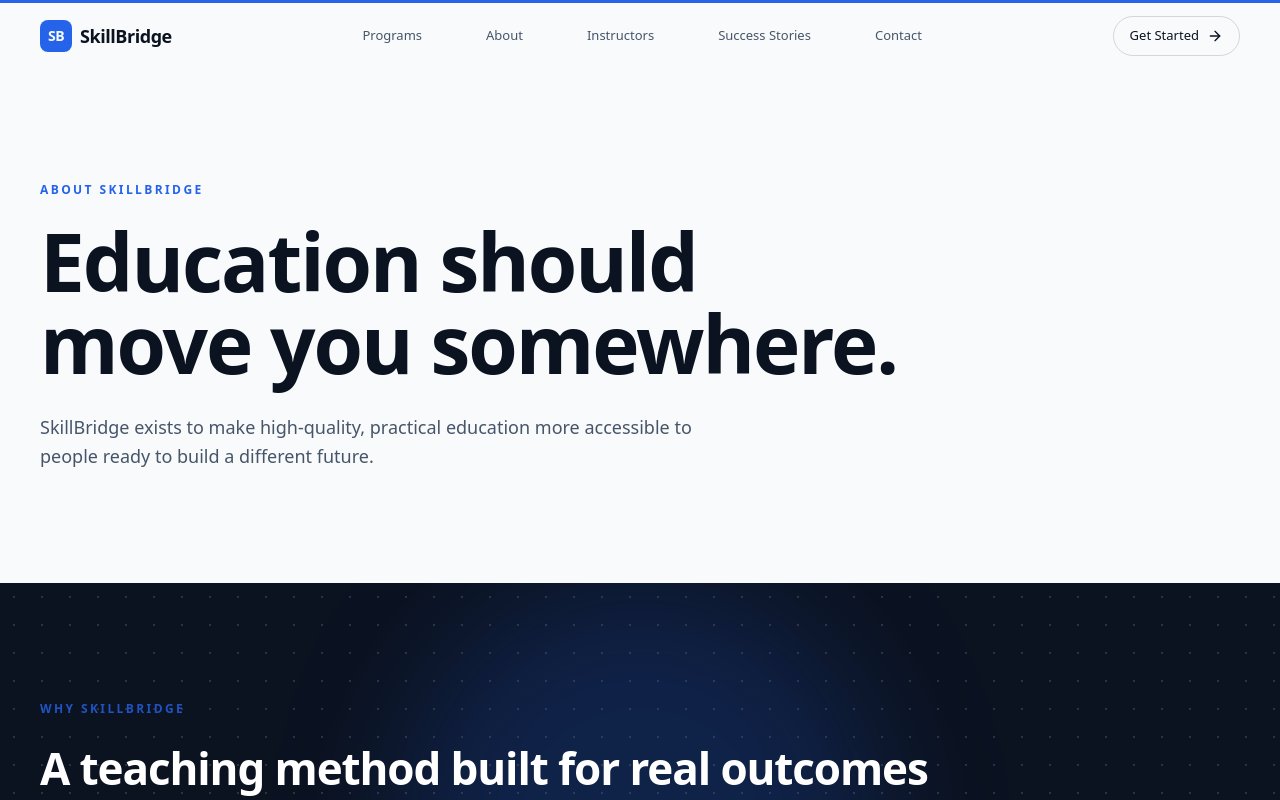
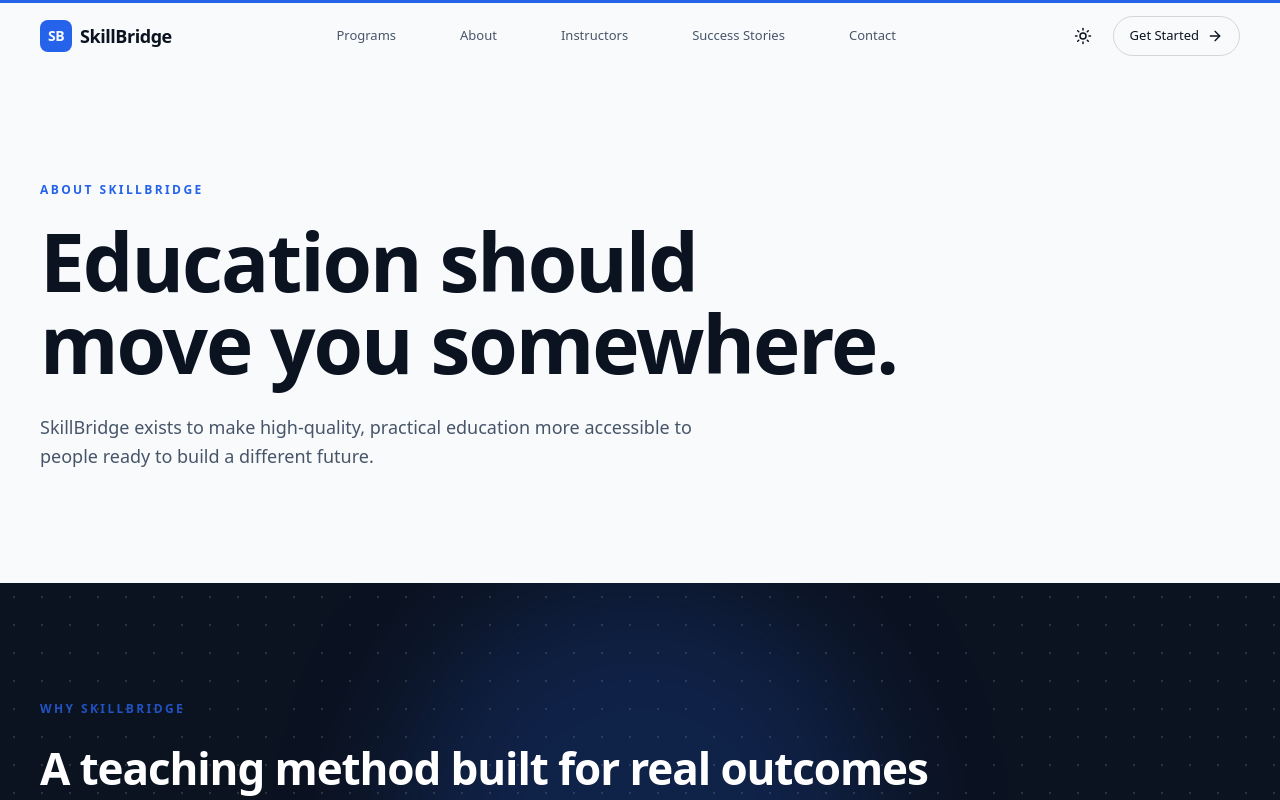
Before and after one commit to SiamIslamSagor/skillbridgee, a Next.js app: page /about in a window 1280 px wide. Shown: the top 800 px of the page. Built offline with nearby package versions, Linux system fonts and the light colour scheme.

Commit message:
added theme switch

```diff
--- a/src/app/globals.css
+++ b/src/app/globals.css
@@ -1,4 +1,6 @@
 @import "tailwindcss";
+
+@custom-variant dark (&:where(.dark, .dark *));
 
 :root {
   --background: #f8fafc;
@@ -14,6 +16,16 @@
   --border: rgba(15, 23, 42, 0.08);
   --border-dark: rgba(248, 250, 252, 0.12);
   --radius: 1rem;
+}
+
+.dark {
+  --background: #0b1220;
+  --foreground: #f8fafc;
+  --surface: #101a2e;
+  --primary: #3b82f6;
+  --muted: #94a3b8;
+  --muted-foreground: #cbd5e1;
+  --border: rgba(248, 250, 252, 0.1);
 }
 
 @theme inline {
@@ -37,6 +49,9 @@ body {
   background: var(--background);
   color: var(--foreground);
   font-feature-settings: "cv11", "ss01";
+  transition:
+    background-color 0.3s ease,
+    color 0.3s ease;
 }
 
 .container-page {
--- a/src/app/layout.tsx
+++ b/src/app/layout.tsx
@@ -1,6 +1,7 @@
 import type { Metadata } from "next";
 import { Geist, Geist_Mono } from "next/font/google";
 import { CustomCursor } from "@/components/motion/custom-cursor";
+import { ThemeProvider, themeInitScript } from "@/lib/theme";
 import "./globals.css";
 
 const geistSans = Geist({
@@ -40,11 +41,17 @@ export default function RootLayout({ children }: LayoutProps<"/">) {
   return (
     <html
       lang="en"
+      suppressHydrationWarning
       className={`${geistSans.variable} ${geistMono.variable} h-full antialiased`}
     >
+      <head>
+        <script dangerouslySetInnerHTML={{ __html: themeInitScript }} />
+      </head>
       <body className="min-h-full flex flex-col">
-        <CustomCursor />
-        {children}
+        <ThemeProvider>
+          <CustomCursor />
+          {children}
+        </ThemeProvider>
       </body>
     </html>
   );
--- a/src/components/layout/navbar.tsx
+++ b/src/components/layout/navbar.tsx
@@ -13,6 +13,7 @@ import { cn } from "@/lib/utils";
 import { navLinks } from "@/lib/data";
 import { Container } from "@/components/ui/container";
 import { Button, IconButton } from "@/components/ui/button";
+import { ThemeToggle } from "@/components/ui/theme-toggle";
 
 const EASE = [0.22, 1, 0.36, 1] as const;
 
@@ -60,20 +61,23 @@ export function Navbar() {
               ))}
             </ul>
 
-            <div className="hidden md:block">
+            <div className="hidden items-center gap-2 md:flex">
+              <ThemeToggle />
               <Button href="/contact" size="sm" variant={"arrow"}>
                 Get Started
               </Button>
             </div>
 
+            <div className="flex items-center gap-2 md:hidden">
+              <ThemeToggle />
               <IconButton
-              className="md:hidden"
                 aria-label="Open menu"
                 aria-expanded={isMobileOpen}
                 onClick={() => setIsMobileOpen(true)}
               >
                 <Menu className="size-6" aria-hidden="true" />
               </IconButton>
+            </div>
           </nav>
         </Container>
       </header>
--- /dev/null
+++ b/src/components/ui/theme-toggle.tsx
@@ -0,0 +1,31 @@
+"use client";
+
+import { Moon, Sun } from "lucide-react";
+import { cn } from "@/lib/utils";
+import { useTheme } from "@/lib/theme";
+import { IconButton } from "@/components/ui/button";
+
+export function ThemeToggle({ className }: { className?: string }) {
+  const { theme, toggleTheme } = useTheme();
+  const isDark = theme === "dark";
+
+  return (
+    <IconButton
+      variant="ghost"
+      className={cn(className)}
+      aria-label={isDark ? "Switch to light theme" : "Switch to dark theme"}
+      onClick={toggleTheme}
+    >
+      <span className="relative flex size-4.5 items-center justify-center">
+        <Sun
+          className="size-4.5 rotate-0 scale-100 transition-all duration-300 dark:-rotate-90 dark:scale-0"
+          aria-hidden="true"
+        />
+        <Moon
+          className="absolute size-4.5 rotate-90 scale-0 transition-all duration-300 dark:rotate-0 dark:scale-100"
+          aria-hidden="true"
+        />
+      </span>
+    </IconButton>
+  );
+}
--- /dev/null
+++ b/src/lib/theme.tsx
@@ -0,0 +1,55 @@
+"use client";
+
+import {
+  createContext,
+  useCallback,
+  useContext,
+  useEffect,
+  useState,
+  type ReactNode,
+} from "react";
+
+type Theme = "light" | "dark";
+
+type ThemeContextValue = {
+  theme: Theme;
+  toggleTheme: () => void;
+};
+
+const STORAGE_KEY = "sb-theme";
+
+const ThemeContext = createContext<ThemeContextValue | null>(null);
+
+// Runs before hydration (see layout.tsx) so the correct theme class is set without a flash.
+export const themeInitScript = `(function(){try{var s=localStorage.getItem('${STORAGE_KEY}');var t=s==='light'||s==='dark'?s:(window.matchMedia('(prefers-color-scheme: dark)').matches?'dark':'light');document.documentElement.classList.toggle('dark',t==='dark');}catch(e){}})();`;
+
+export function ThemeProvider({ children }: { children: ReactNode }) {
+  const [theme, setTheme] = useState<Theme>("light");
+
+  useEffect(() => {
+    setTheme(
+      document.documentElement.classList.contains("dark") ? "dark" : "light",
+    );
+  }, []);
+
+  const toggleTheme = useCallback(() => {
+    setTheme(prev => {
+      const next: Theme = prev === "dark" ? "light" : "dark";
+      document.documentElement.classList.toggle("dark", next === "dark");
+      window.localStorage.setItem(STORAGE_KEY, next);
+      return next;
+    });
+  }, []);
+
+  return (
+    <ThemeContext.Provider value={{ theme, toggleTheme }}>
+      {children}
+    </ThemeContext.Provider>
+  );
+}
+
+export function useTheme() {
+  const ctx = useContext(ThemeContext);
+  if (!ctx) throw new Error("useTheme must be used within a ThemeProvider");
+  return ctx;
+}
```
Lines whose indentation alone changed are shown as unchanged.
